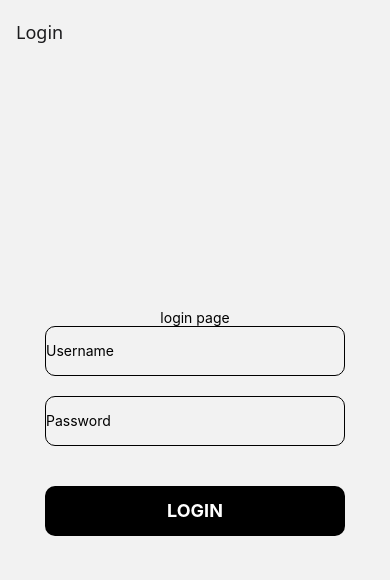
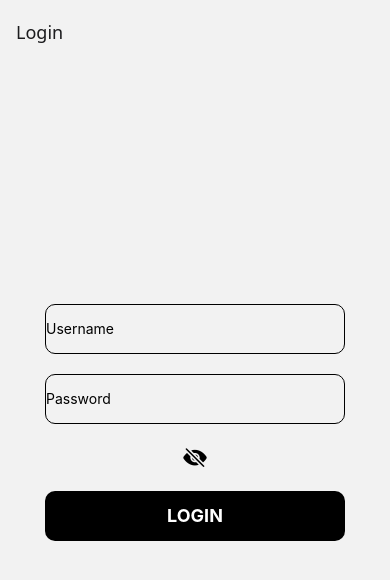
Before and after one commit to Cedric-Raichand/Seledah, a React Native app: screen /Login in a window 390 px wide. Shown: the top 580 px of the page. Built offline with nearby package versions, Linux system fonts and the light colour scheme.

Commit message:
improvement on login

```diff
--- a/screens/Login.js
+++ b/screens/Login.js
@@ -1,9 +1,11 @@
 import {View, Button, StyleSheet, Text,TextInput,TouchableOpacity} from "react-native"
 import { useState } from "react"
+import {Ionicons} from "@expo/vector-icons"
 
 export default function Login({navigation}){
   const [username, setUsername] = useState("");
   const [password, setPassword] = useState("");
+  const [showPassword, setshowPassword] = useState(false)
   function loginUser(){
     if (username==="Cedric" && password=="1234"){
       navigation.navigate("Home");
@@ -14,12 +16,14 @@ export default function Login({navigation}){
   }
   return(
     <View style ={styles.container}>
-      <Text>
-        login page
-      </Text>
 
       <TextInput placeholder="Username" onChangeText={setUsername} style={styles.input}/>
-      <TextInput placeholder="Password" secureTextEntry onChangeText={setPassword} style={styles.output}/>
+      <TextInput placeholder="Password" secureTextEntry ={!showPassword} onChangeText={setPassword} style={styles.output}/>
+
+      <Ionicons
+      name={showPassword ? "eye" : "eye-off"}
+      size={25}
+      onPress={()=>setshowPassword(!showPassword)}/>
 
       <TouchableOpacity
       style={styles.loginbutton}
```
